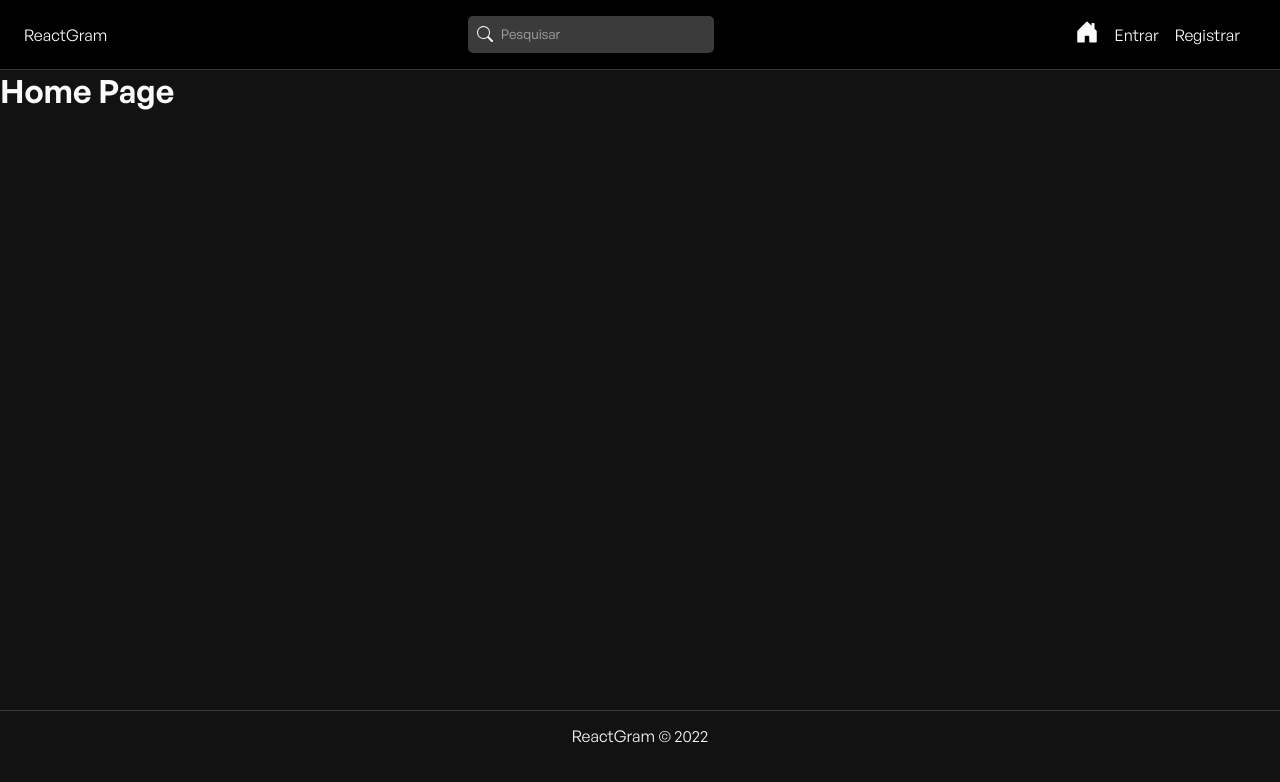
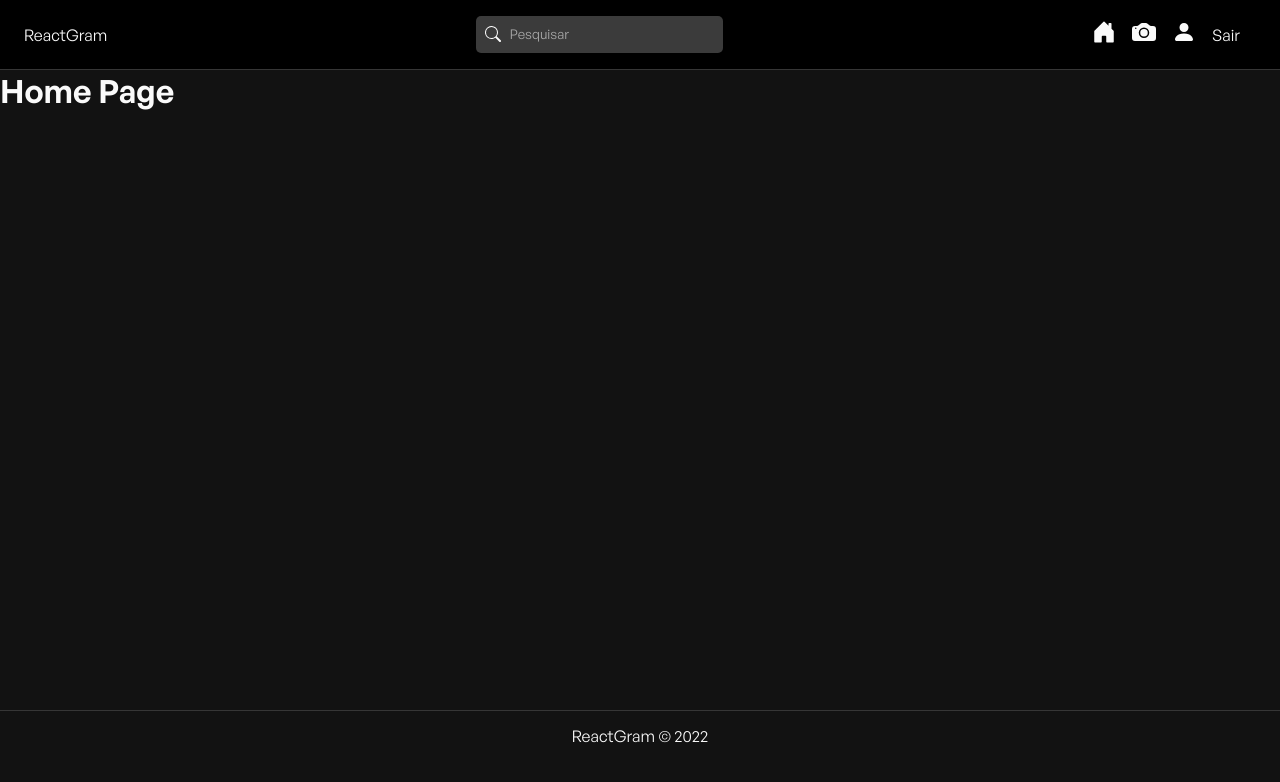
Before and after one commit to felipemarqs/reactgram, a React (Vite) app in the folder frontend/: page / in a window 1280 px wide. Shown: the top 782 px of the page. Built offline with nearby package versions, Linux system fonts and the light colour scheme; sample sign-in values are in the browser's storage.

Commit message:
Logout concluido

```diff
--- a/frontend/src/App.jsx
+++ b/frontend/src/App.jsx
@@ -14,7 +14,18 @@
 import { Login } from "./pages/Auth/Login";
 import { Register } from "./pages/Auth/Register";
 
+// Hooks
+import { useAuth } from "./hooks/useAuth";
+
 function App() {
+
+  const { auth , loading } = useAuth();
+
+
+  if (loading){
+    return <p>loading</p>
+  }
+
   return (
     <>
       <GlobalStyles />
@@ -22,9 +33,9 @@
         <Navbar />
         <Container>
         <Routes>
-          <Route path="/" element={<Home />} />
-          <Route path="/login" element={<Login />} />
-          <Route path="/register" element={<Register />} />
+          <Route path="/" element={auth ? <Home/> : <Navigate to="/login"/>} />
+          <Route path="/login" element={!auth ? <Login/> : <Navigate to="/"/>} />
+          <Route path="/register" element={!auth ? <Register/> : <Navigate to="/"/>} />
         </Routes>
         </Container>
         <Footer />
--- a/frontend/src/components/Navbar/index.jsx
+++ b/frontend/src/components/Navbar/index.jsx
@@ -9,7 +9,32 @@
   BsFillCameraFill,
 } from "react-icons/bs";
 
+// Hooks
+import { useState } from "react";
+import { useAuth } from "../../hooks/useAuth";
+import { useDispatch, useSelector } from "react-redux";
+import { useNavigate } from "react-router-dom";
+
+//Redux
+import { logout , reset } from "../../slices/authSlice";
+
 export function Navbar() {
+  const { auth } = useAuth();
+  const { user } = useSelector((state) => state.auth);
+
+  const navigate = useNavigate()
+  const dispatch = useDispatch();
+
+
+  const handleLogout = () => {
+    dispatch(logout())
+    dispatch(reset())
+
+
+    navigate('/login')
+
+  }
+
   return (
     <>
       <NavContainer>
@@ -17,16 +42,37 @@
 
         <form>
           <BsSearch />
-          <input type="text" placeholder="Pesquisar"/>
+          <input type="text" placeholder="Pesquisar" />
         </form>
         <LinksContainer>
-
+          {auth ? (
+            <>
               <li>
                 <NavLink to="/">
                   <BsHouseDoorFill />
                 </NavLink>
               </li>
 
+              {user && (
+                <li>
+                  <NavLink to={`/users/${user._id}`}>
+                    <BsFillCameraFill />
+                  </NavLink>
+                </li>
+              )}
+
+              <li>
+                <NavLink to="/profile">
+                  <BsFillPersonFill />
+                </NavLink>
+              </li>
+
+              <li>
+                <span onClick={handleLogout}>Sair</span>
+              </li>
+            </>
+          ) : (
+            <>
               <li>
                 <NavLink to="/login">Entrar</NavLink>
               </li>
@@ -34,8 +80,9 @@
               <li>
                 <NavLink to="/register">Registrar</NavLink>
               </li>
+            </>
+          )}
         </LinksContainer>
-
       </NavContainer>
     </>
   );
--- /dev/null
+++ b/frontend/src/hooks/useAuth.js
@@ -0,0 +1,22 @@
+import { useState, useEffect } from "react";
+
+import { useSelector } from "react-redux";
+
+export const useAuth = () => {
+  const { user } = useSelector((state) => state.auth);
+
+  const [auth, setAuth] = useState(false);
+  const [loading, setLoading] = useState(true);
+
+  useEffect(() => {
+    if (user) {
+      setAuth(true);
+    } else {
+      setAuth(false);
+    }
+
+    setLoading(false);
+  }, [user]);
+
+  return { auth, loading };
+};
--- a/frontend/src/services/authService.js
+++ b/frontend/src/services/authService.js
@@ -10,8 +10,6 @@
     const res = await fetch(api + "/users/register", config)
     .then((res) => res.json())
     .catch((err) => err);
-
-   console.log(`${res} res`)
     if (res) {
       localStorage.setItem("user", JSON.stringify(res));
     }
@@ -23,8 +21,15 @@
   }
 };
 
+//Logout an user
+
+const logout = () => {
+  localStorage.removeItem("user");
+}
+
 const authService = {
     register,
+    logout,
 }
 
 export default authService;
--- a/frontend/src/slices/authSlice.js
+++ b/frontend/src/slices/authSlice.js
@@ -27,6 +27,12 @@
   }
 );
 
+//Logout an user
+
+export const logout = createAsyncThunk("auth/logout", async () => {
+  await authService.logout();
+});
+
 export const authSlice = createSlice({
   name: "auth",
   initialState,
@@ -53,7 +59,13 @@
         state.loading = false;
         state.error = action.payload;
         state.user = null;
-      });
+      })
+      .addCase(logout.fulfilled, (state, action) => {
+        state.loading = false;
+        state.success = true;
+        state.error = null;
+        state.user = null;
+      })
   },
 });
 
```
Also changed, not shown: frontend/src/pages/Auth/Register/index.jsx (+11 -17 lines). Lines whose indentation alone changed are shown as unchanged.
